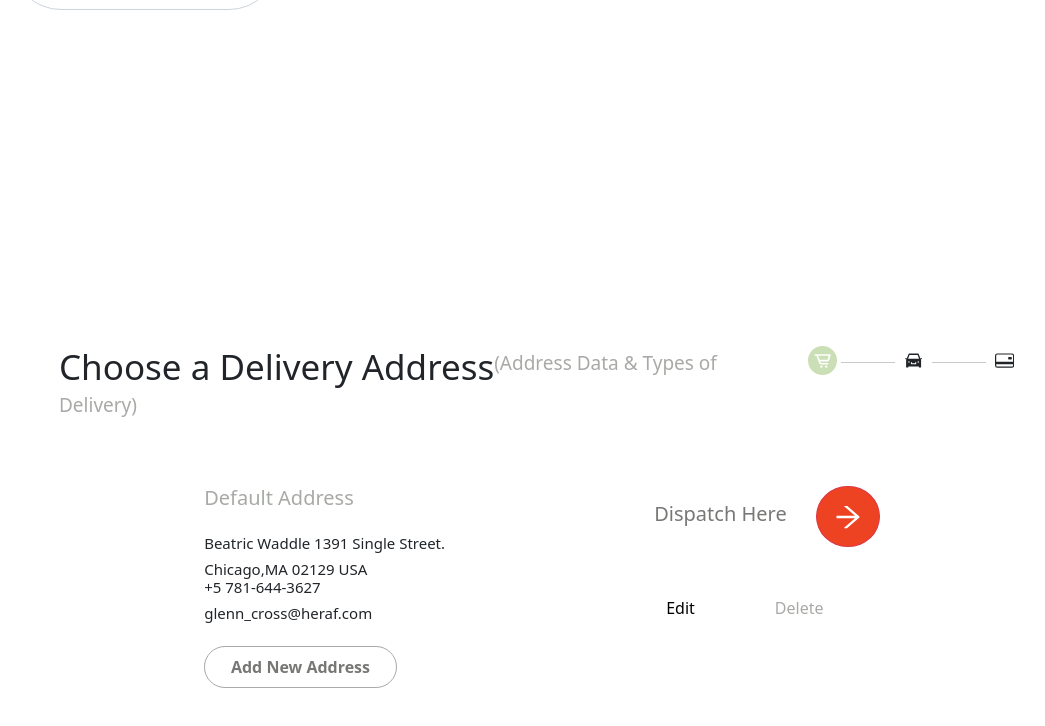
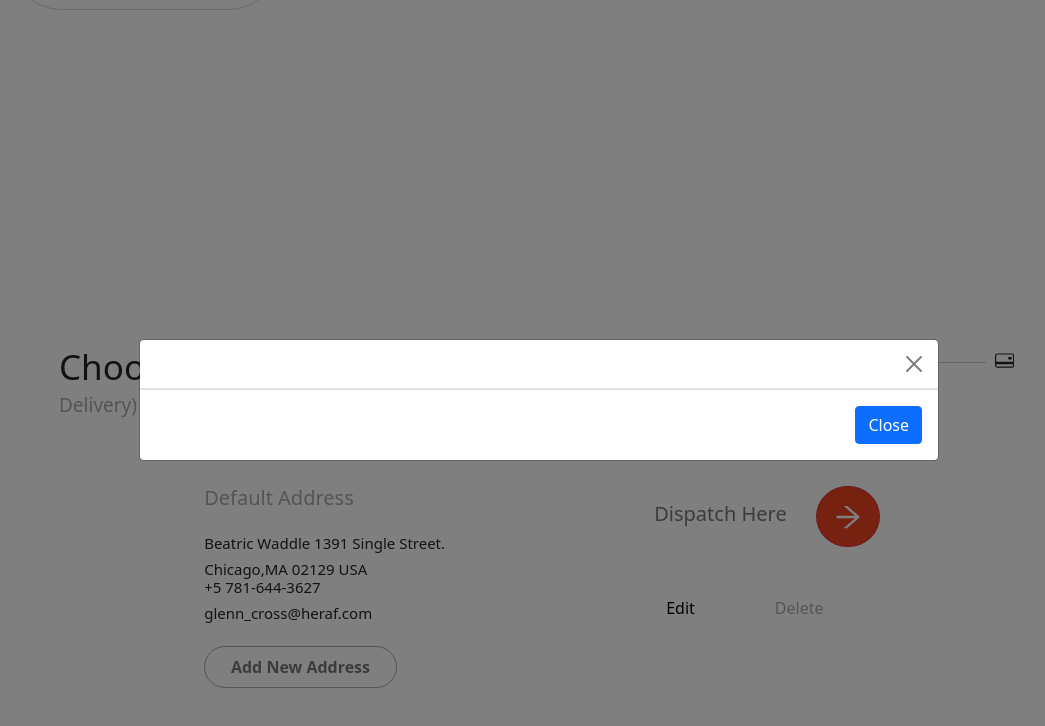
Before and after one commit to Animesh-weavers/heraf, a React (Create React App) app: page / in a window 1280 px wide. Both pictures are taken after a click on the button "Add New Address". Shown: the part 899-1625 px from the top of the page, without its empty margins (101-1146 px from the left). Built offline with nearby package versions, Linux system fonts and the light colour scheme.

Commit message:
create and merge modal in add new address button

```diff
--- a/src/Components/DeliveryAddress_Page/DeliveryPage.js
+++ b/src/Components/DeliveryAddress_Page/DeliveryPage.js
@@ -1,11 +1,22 @@
-import React from "react";
+import React, { useState } from "react";
 import DeliveryStatus from "../DeliveryStatus/DeliveryStatus";
 import "./DeliveryPage.css";
 import Title from "../Title/Title";
 import { AiOutlineArrowRight } from "react-icons/ai";
+import MyVerticallyCenteredModal from "../Modal/MyVerticallyCenteredModal";
 
 const DeliveryPage = () => {
+  const [isShowModal, setIsShowModal] = useState(false);
+
+  const modalShowHandler = () => {
+    setIsShowModal(true);
+  };
   return (
+    <>
+      <MyVerticallyCenteredModal
+        show={isShowModal}
+        onHide={() => setIsShowModal(false)}
+      />
       <div className="deliveryContainer">
         <div className="delivery-header-container">
           <div className="deliveryTitle">
@@ -30,7 +41,11 @@ const DeliveryPage = () => {
               <h6>glenn_cross@heraf.com</h6>
             </div>
             <div className="new-address-btn-container">
-            <button type="button" className="btn btn-secondary">
+              <button
+                type="button"
+                className="btn btn-secondary"
+                onClick={modalShowHandler}
+              >
                 Add New Address
               </button>
             </div>
@@ -58,6 +73,7 @@ const DeliveryPage = () => {
           </div>
         </div>
       </div>
+    </>
   );
 };
 
--- /dev/null
+++ b/src/Components/Modal/MyVerticallyCenteredModal.js
@@ -0,0 +1,21 @@
+import React from "react";
+import { Modal, Button } from "react-bootstrap";
+
+function MyVerticallyCenteredModal(props) {
+  return (
+    <Modal
+      {...props}
+      size="lg"
+      aria-labelledby="contained-modal-title-vcenter"
+      centered="true"
+    >
+      <Modal.Header closeButton />
+
+      <Modal.Footer>
+        <Button onClick={props.onHide}>Close</Button>
+      </Modal.Footer>
+    </Modal>
+  );
+}
+
+export default MyVerticallyCenteredModal;
```
Lines whose indentation alone changed are shown as unchanged.
